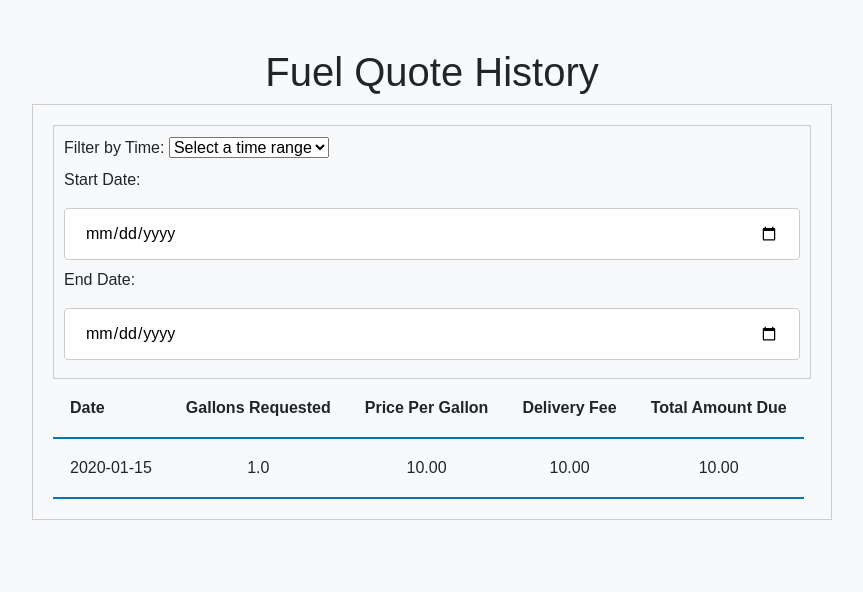
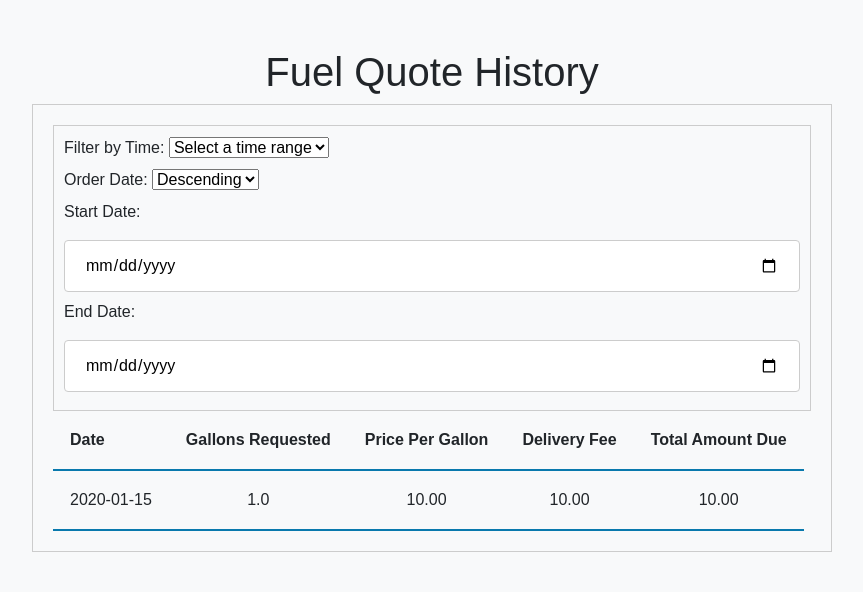
Before and after one commit to rominasbh/SoftwareDesignProj, a Flask app: page /fuel_history in a window 1280 px wide. Shown: the part 56-648 px from the top of the page, without its empty margins (208-1071 px from the left). Run offline with Flask 3, Linux system fonts and the light colour scheme; the visitor is signed in with stand-in values (Sample User, id 1); tables that the repository leaves empty hold one stand-in row (values such as "Sample post"); some libraries are stand-ins or nearby versions.

Commit message:
order report by asending or descening

```diff
--- a/templates/fuel_history.html
+++ b/templates/fuel_history.html
@@ -47,6 +47,7 @@
     <div class="container filter-output-container">
         <!-- Filter -->
         <div class="filter-container">
+            <div>
             <label for="time-filter">Filter by Time:</label>
             <select id="time-filter" onchange="filterQuotes()">
                 <option value="" disabled selected>Select a time range</option>
@@ -57,11 +58,19 @@
                 <option value="6months">Past 6 months</option>
                 <option value="1year">Past year</option>
             </select>
+        </div>
+            <div class="sort-container">
+                <label for="sort-order">Order Date:</label>
+                <select id="sort-order" onchange="sortQuotes()">
+                    <option value="desc">Descending</option>
+                    <option value="asc">Ascending</option>
+                </select>
+            </div>
             <!-- Date Range -->
-        <div>
-            <label for="start-date">Start Date:</label>
-            <input type="date" id="start-date" onchange="filterQuotes()">
-        </div>
+            <div>
+                <label for="start-date">Start Date:</label>
+                <input type="date" id="start-date" onchange="filterQuotes()">
+            </div>
 
             <label for="end-date">End Date:</label>
             <input type="date" id="end-date" onchange="filterQuotes()">
@@ -151,6 +160,31 @@
 }
 
     </script>
+    <script>
+
+    function sortQuotes() {
+        const sortOrder = document.getElementById('sort-order').value;
+        const quoteTable = document.querySelector('.quote-table tbody');
+        const quoteRows = Array.from(quoteTable.querySelectorAll('tr'));
+
+        // Sort the rows based on the date in the first cell
+        quoteRows.sort((a, b) => {
+            const dateA = new Date(a.querySelector('td:first-child').textContent);
+            const dateB = new Date(b.querySelector('td:first-child').textContent);
+
+            return sortOrder === 'asc' ? dateA - dateB : dateB - dateA;
+        });
+
+        // Remove all rows from the table
+        while (quoteTable.firstChild) {
+            quoteTable.firstChild.remove();
+        }
+
+        // Add the sorted rows back to the table
+        quoteRows.forEach(row => quoteTable.appendChild(row));
+    }
+</script>
+
     <script src="https://code.jquery.com/jquery-3.5.1.slim.min.js"></script>
     <script src="https://stackpath.bootstrapcdn.com/bootstrap/4.5.2/js/bootstrap.min.js"></script>
 </body>
```
